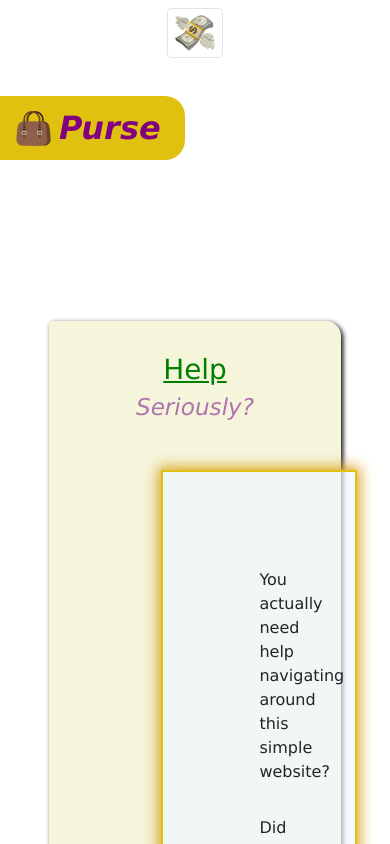
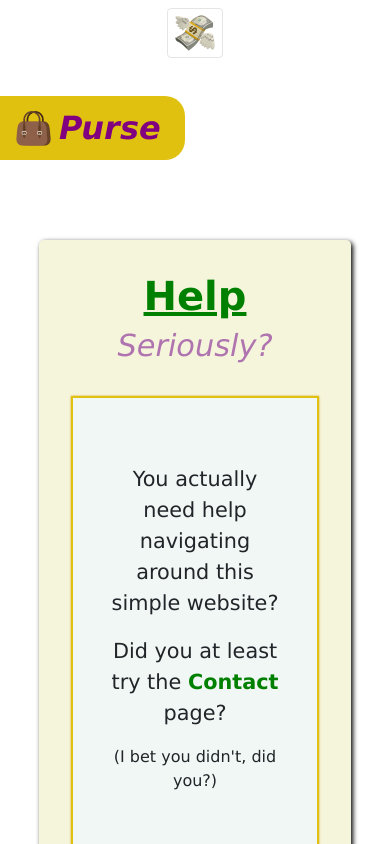
Before and after one commit to marksatin1/Purse-Banking, a React (Create React App) app: page /help in a window 390 px wide. Shown: the top 844 px of the page. Built offline with nearby package versions, Linux system fonts and the light colour scheme.

Commit message:
Made PageCard/About/Lang/Help mobile-first rspnve

```diff
--- a/src/components/UI/General/PageCard.js
+++ b/src/components/UI/General/PageCard.js
@@ -1,16 +1,14 @@
-import { Container } from 'react-bootstrap';
-
 const PageCard = ({ title, subtitle, children }) => {
   return (
-    <Container>
-      <div className='d-flex flex-column justify-content-around page-card'>
-        <h1 className='page-card--title'>{title}</h1>
-        <h3 className='page-card--subtitle'>
-          <i>{subtitle}</i>
-        </h3>
-        <div className='page-card--content'>{children}</div>
+    <div className='d-flex flex-column justify-content-around page-card'>
+      <h1 className='page-card--title'>{title}</h1>
+      <h2 className='page-card--subtitle'>
+        <i>{subtitle}</i>
+      </h2>
+      <div className='d-flex flex-column justify-content-center page-card--content'>
+        {children}
       </div>
-    </Container>
+    </div>
   );
 };
 
--- a/src/components/UI/LandingPage/RegisterBanner.js
+++ b/src/components/UI/LandingPage/RegisterBanner.js
@@ -1,5 +1,6 @@
-import { Link } from 'react-router-dom';
 import { Container, Row, Col } from 'react-bootstrap';
+
+import RegisterButton from '../General/RegisterButton';
 
 import MoneyMural from '../../../assets/Emojis/MoneyMural.webp';
 import Moneybag from '../../../assets/Emojis/Moneybag.webp';
@@ -71,9 +72,7 @@ const RegisterBanner = () => {
               <h2>Hurry up and</h2>
             </Col>
             <Col xs={12} lg={4}>
-              <Link to='/register'>
-                <button type='button'>REGISTER!!!!</button>
-              </Link>
+              <RegisterButton />
             </Col>
           </Row>
         </Col>
--- a/src/pages/Help.js
+++ b/src/pages/Help.js
@@ -1,19 +1,19 @@
-import { Link } from 'react-router-dom';
-
 import PageCard from '../components/UI/General/PageCard';
 
 const Help = () => {
   return (
     <PageCard title='Help' subtitle='Seriously?'>
-      <p>You actually need help navigating around this simple website?</p>
-      <p>
-        Did you at least try the{' '}
-        <Link to='/contact' className='link'>
-          <span>Contact</span>
-        </Link>{' '}
-        page?
-      </p>
-      <h5 className='small'>(I bet you didn't, did you?)</h5>
+      <div className='help'>
+        <p>You actually need help navigating around this simple website?</p>
+        <p>
+          Did you at least try the{' '}
+          <a href='/contact' className='link'>
+            <span>Contact</span>{' '}
+          </a>
+          page?
+        </p>
+        <p className='small'>(I bet you didn't, did you?)</p>
+      </div>
     </PageCard>
   );
 };
--- a/src/styles/css/main.css
+++ b/src/styles/css/main.css
@@ -348,51 +348,37 @@ main {
     font-size: 1.3rem;
   }
 }
-.reg-btn-container {
-  margin-top: 2rem;
-  text-align: center;
-}
-.reg-btn-container h2 {
-  font-size: 2.5rem;
+.about h2 {
+  font-size: 2.8rem;
+  color: rgb(0, 128, 0);
+  font-weight: bold;
+  text-shadow: 0 0 3px black;
+}
+.about h3 {
+  font-size: 1.7rem;
   font-style: italic;
-}
-
-.special-btn {
-  font-size: 10rem;
-  border-radius: 7px;
-  margin: 1rem 0;
-  padding: 0.25rem 1.5rem;
-  color: white;
-  background-color: rgb(32, 145, 32);
-  border: 2px solid goldenrod;
-  font-size: 2rem;
-  z-index: 2;
-}
-.special-btn:hover {
-  cursor: pointer;
-  animation: button-gleam 700ms forwards;
-}
-
-@media only screen and (max-width: 800px) {
-  .register-container h2 {
-    font-size: 2.2rem;
-  }
-
-  .register-container button {
-    margin: 0.5rem;
-    padding: 0.25rem 1rem;
-    font-size: 1.7rem;
-  }
-}
-@media only screen and (max-width: 500px) {
-  .register-container h2 {
-    font-size: 2.1rem;
-  }
-
-  .register-container button {
-    margin: 0.5rem;
-    padding: 0.25rem 1rem;
-    font-size: 1.5rem;
+  text-shadow: 0 0 3px black;
+}
+.about h3:nth-child(odd) {
+  color: rgb(128, 0, 128);
+}
+.about h3:nth-child(even) {
+  color: rgb(218, 165, 32);
+}
+.about p {
+  margin: 2rem 0;
+  font-size: 1.2rem;
+}
+
+@media only screen and (min-width: 992px) {
+  .about h2 {
+    font-size: 3.2rem;
+  }
+  .about h3 {
+    font-size: 2rem;
+  }
+  .about p {
+    font-size: 1.4rem;
   }
 }
 .link {
@@ -640,7 +626,7 @@ main {
   }
 }
 .crypto {
-  margin: 20rem auto 10rem;
+  margin: 15rem auto -12rem;
   text-align: center;
 }
 .crypto--title {
@@ -913,23 +899,33 @@ main {
     font-size: 2.1rem;
   }
 }
-.link {
+.help {
+  font-size: 1.3rem;
+}
+.help .link {
   color: rgb(0, 128, 0);
   font-weight: bold;
   text-decoration: none;
   cursor: pointer;
 }
-.link:hover {
+.help .link:hover {
   color: rgb(218, 165, 32);
 }
-
-.small {
-  font-size: 1.2rem;
-}
-
-@media only screen and (max-width: 800px) {
-  .small {
-    font-size: 1rem;
+.help .small {
+  font-size: 1rem;
+}
+
+@media only screen and (min-width: 768px) {
+  .help {
+    font-size: 1.4rem;
+  }
+  .help .small {
+    font-size: 1.1rem;
+  }
+}
+@media only screen and (min-width: 992px) {
+  .help {
+    font-size: 1.6rem;
   }
 }
 .home-header {
@@ -1104,6 +1100,9 @@ main {
 .languages h2:nth-child(even) {
   color: rgb(0, 128, 0);
 }
+.languages h2:last-child {
+  color: rgb(128, 0, 128);
+}
 
 @media only screen and (max-width: 500px) {
   .languages h2 {
@@ -1193,7 +1192,7 @@ main {
 }
 
 .form {
-  margin: 20rem auto 10rem;
+  margin: 15rem auto -12rem;
   padding: 2rem 1rem;
   background-color: rgb(175, 116, 175);
   box-shadow: 6px 6px 2px black;
@@ -2580,63 +2579,56 @@ main {
   }
 }
 .page-card {
-  width: 80%;
-  margin: 20rem auto 10rem;
+  max-width: 80vw;
+  margin: 15rem auto -12rem;
   padding: 2rem 0 3rem;
   background-color: beige;
   box-shadow: 2px 2px 5px black;
-  border-radius: 3px 15px 3px 15px;
+  border-radius: 5px;
   text-align: center;
 }
 .page-card--title {
   color: rgb(0, 128, 0);
   text-decoration: underline;
+  font-size: 2.5rem;
+  font-weight: bold;
 }
 .page-card--subtitle {
   margin-bottom: 2rem;
   color: rgb(175, 116, 175);
+  font-size: 1.9rem;
 }
 .page-card--content {
-  margin: 1rem 7rem 0;
-  padding: 4rem 6rem;
+  min-height: 30rem;
+  margin: 0 2rem;
+  padding: 1rem 2rem;
   border: 2px solid rgb(225, 193, 15);
-  box-shadow: 0 0 13px 3px rgb(218, 165, 32);
+  box-shadow: 0 0 2px rgb(218, 165, 32);
   background-color: rgba(240, 248, 255, 0.7);
 }
 .page-card--content > * {
   margin: 2rem 0;
 }
 
-@media only screen and (max-width: 768px) {
-  .page {
-    margin: 2rem auto 5rem;
-  }
-
-  .content {
-    padding: 2rem;
-  }
-}
-@media only screen and (max-width: 576px) {
-  .page {
-    padding: 2rem;
-  }
-
-  .title {
-    margin-top: -0.5rem;
-    font-size: 2.5rem;
-  }
-
-  .subtitle {
-    margin-bottom: 1.5rem;
-    font-size: 2rem;
-  }
-
-  .content {
-    padding: 1.5rem;
-  }
-
-  .content p {
-    font-size: 1.1rem;
+@media only screen and (min-width: 776px) {
+  .page-card {
+    margin-top: 20rem;
+  }
+}
+@media only screen and (min-width: 992px) {
+  .page-card {
+    max-width: 70vw;
+  }
+  .page-card--title {
+    font-size: 3rem;
+  }
+  .page-card--subtitle {
+    font-size: 2.3rem;
+  }
+}
+@media only screen and (min-width: 1200px) {
+  .page-card {
+    max-width: 60vw;
   }
 }
 .personality-card {
@@ -2704,6 +2696,22 @@ main {
     font-size: 1.4rem;
   }
 }
+.register-btn {
+  font-size: 10rem;
+  border-radius: 30px;
+  margin: 1rem 0;
+  padding: 0.25rem 1.5rem;
+  color: white;
+  background-color: rgb(32, 145, 32);
+  border: 2px solid rgb(218, 165, 32);
+  font-size: 2rem;
+  z-index: 2;
+}
+.register-btn:hover {
+  cursor: pointer;
+  animation: button-gleam 700ms forwards;
+}
+
 .content p {
   font-size: 1.3rem;
   padding: 0 1rem;
@@ -2875,20 +2883,6 @@ main {
 .register-banner .register-container h2 {
   font-size: 2.3rem;
   font-style: italic;
-}
-.register-banner .register-container button {
-  position: relative;
-  border-radius: 30px;
-  padding: 0.25rem 1.5rem;
-  color: white;
-  background-color: rgb(32, 145, 32);
-  border: 2px solid rgb(218, 165, 32);
-  font-size: 1.8rem;
-  z-index: 3;
-}
-.register-banner .register-container button:hover {
-  cursor: pointer;
-  animation: button-gleam 600ms forwards;
 }
 
 @media only screen and (min-width: 992px) {
--- a/src/styles/sass/main.scss
+++ b/src/styles/sass/main.scss
@@ -49,6 +49,7 @@
 @import './ui/general/my-purse-button';
 @import './ui/general/page-card';
 @import './ui/general/personality-card';
+@import './ui/general/register-button';
 @import './ui/general/written-content';
 
 @import './ui/landing-page/legal-banner';
--- a/src/styles/sass/pages/_help.scss
+++ b/src/styles/sass/pages/_help.scss
@@ -1,13 +1,27 @@
-.link {
-  @include link;
-}
+.help {
+  font-size: 1.3rem;
 
-.small {
-  font-size: 1.2rem;
-}
+  .link {
+    @include link;
+  }
 
-@media only screen and (max-width: 800px) {
   .small {
     font-size: 1rem;
   }
 }
+
+@media only screen and (min-width: 768px) {
+  .help {
+    font-size: 1.4rem;
+
+    .small {
+      font-size: 1.1rem;
+    }
+  }
+}
+
+@media only screen and (min-width: 992px) {
+  .help {
+    font-size: 1.6rem;
+  }
+}
--- a/src/styles/sass/pages/_languages.scss
+++ b/src/styles/sass/pages/_languages.scss
@@ -9,6 +9,10 @@
     &:nth-child(even) {
       color: $primary-alt-color;
     }
+
+    &:last-child {
+      color: $accent-alt-color;
+    }
   }
 }
 
--- a/src/styles/sass/ui/general/_page-card.scss
+++ b/src/styles/sass/ui/general/_page-card.scss
@@ -1,27 +1,31 @@
 .page-card {
-  width: 80%;
+  max-width: 80vw;
   margin: $page-margin;
   padding: 2rem 0 3rem;
   background-color: beige;
   box-shadow: 2px 2px 5px black;
-  border-radius: 3px 15px 3px 15px;
+  border-radius: 5px;
   text-align: center;
 
   &--title {
     color: $primary-alt-color;
     text-decoration: underline;
+    font-size: 2.5rem;
+    font-weight: bold;
   }
 
   &--subtitle {
     margin-bottom: 2rem;
     color: $accent-color;
+    font-size: 1.9rem;
   }
 
   &--content {
-    margin: 1rem 7rem 0;
-    padding: 4rem 6rem;
+    min-height: 30rem;
+    margin: 0 2rem;
+    padding: 1rem 2rem;
     border: 2px solid $secondary-color;
-    box-shadow: 0 0 13px 3px $secondary-alt-color;
+    box-shadow: 0 0 2px $secondary-alt-color;
     background-color: $page-card-bg-color;
 
     & > * {
@@ -30,36 +34,28 @@
   }
 }
 
-@media only screen and (max-width: 768px) {
-  .page {
-    margin: 2rem auto 5rem;
-  }
-
-  .content {
-    padding: 2rem;
+@media only screen and (min-width: 776px) {
+  .page-card {
+    margin-top: 20rem;
   }
 }
 
-@media only screen and (max-width: 576px) {
-  .page {
-    padding: 2rem;
-  }
+@media only screen and (min-width: 992px) {
+  .page-card {
+    max-width: 70vw;
 
-  .title {
-    margin-top: -0.5rem;
-    font-size: 2.5rem;
-  }
+    &--title {
+      font-size: 3rem;
+    }
 
-  .subtitle {
-    margin-bottom: 1.5rem;
-    font-size: 2rem;
-  }
-
-  .content {
-    padding: 1.5rem;
-  }
-
-  .content p {
-    font-size: 1.1rem;
+    &--subtitle {
+      font-size: 2.3rem;
+    }
   }
 }
+
+@media only screen and (min-width: 1200px) {
+  .page-card {
+    max-width: 60vw;
+  }
+}
```
Also changed, not shown: src/pages/About.js (+19 -20 lines), src/styles/sass/_base.scss (+8 -23 lines), src/styles/sass/pages/_about.scss (+35 -42 lines), src/styles/sass/ui/landing-page/_register-banner.scss (+0 -16 lines), 1 other file (tests, documents, lock files or other folders).
